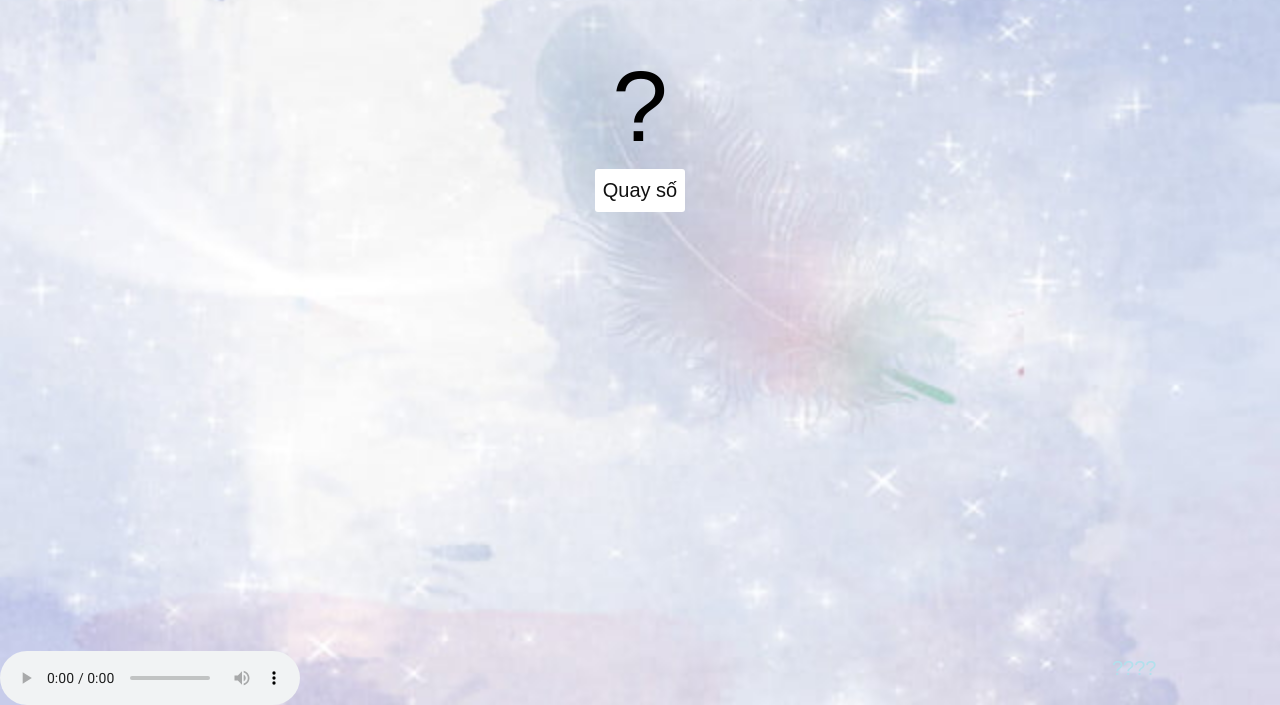
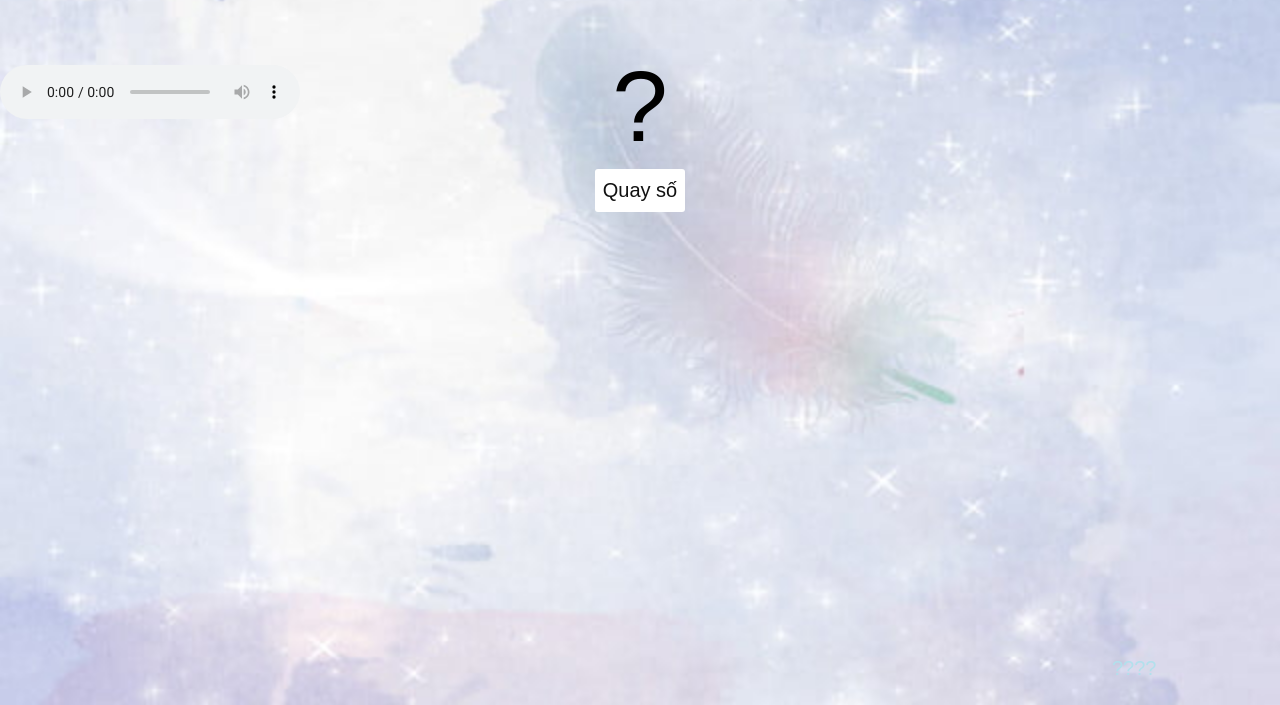
Before and after one commit to DuongLNAD/GameShow, a plain HTML site: page index.html in a window 1280 px wide. Shown: the part 95-800 px from the top of the page. Drawn offline with Linux system fonts and the light colour scheme.

Commit message:
Update style.css

```diff
--- a/asset/style.css
+++ b/asset/style.css
@@ -270,7 +270,7 @@ html {
 
 #audio {
     position: absolute;
-    bottom: 0;
+    top: 20%;
     left: 0;
 
 }
```
